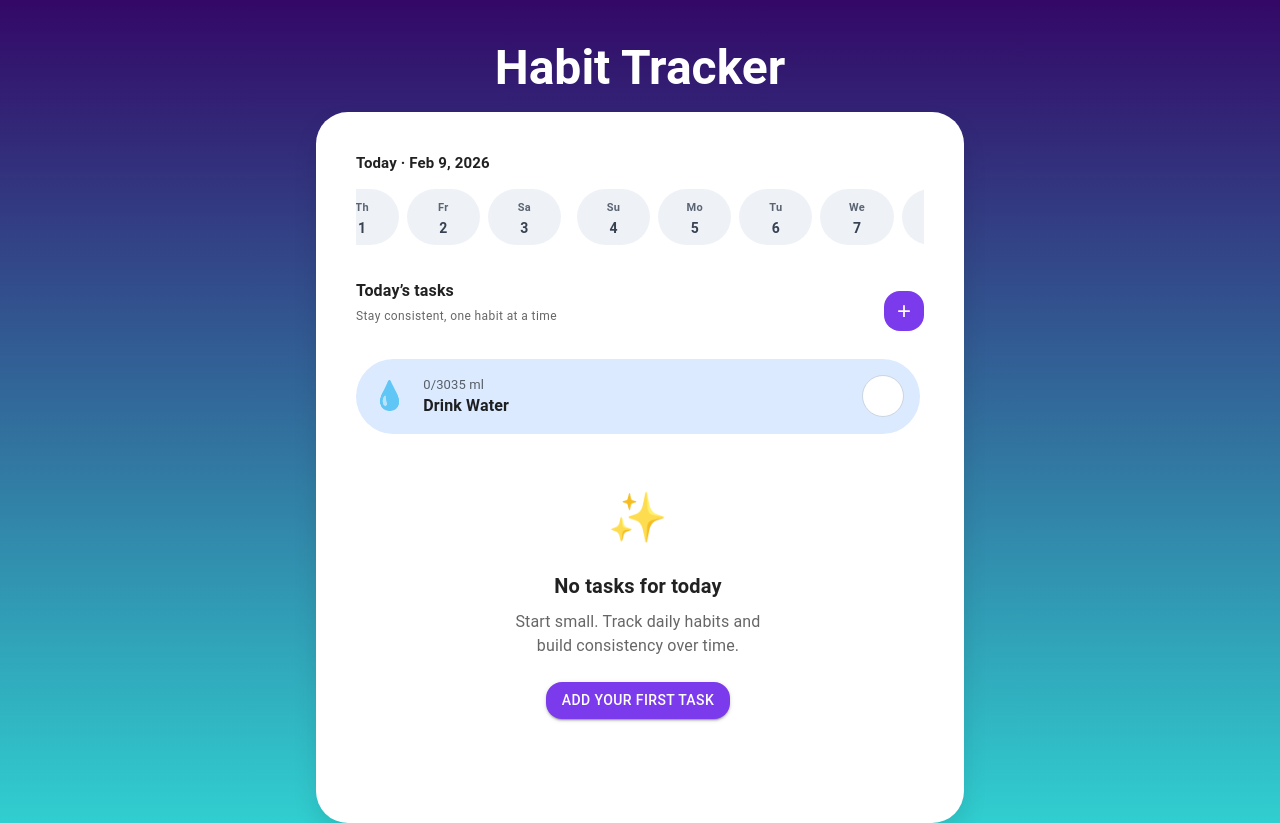
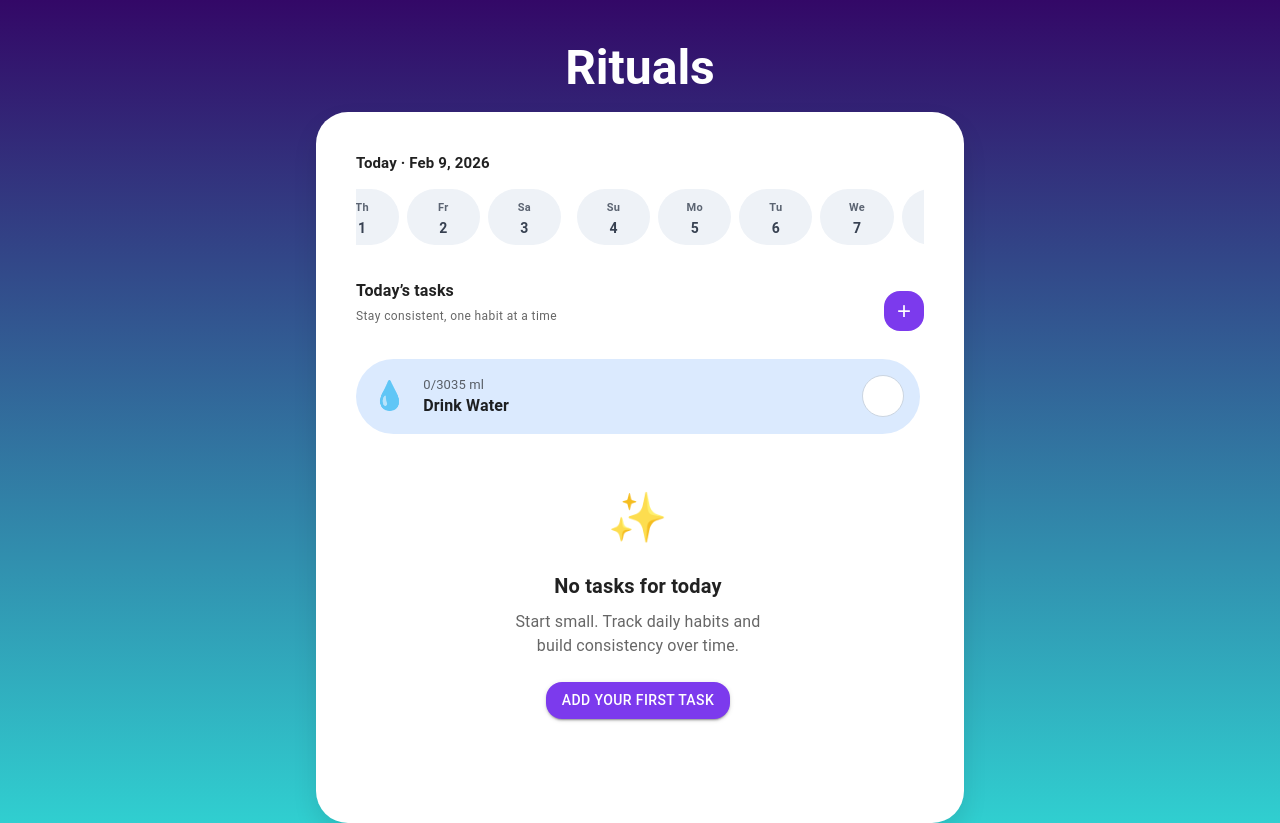
Before and after one commit to shubham348/tracker, a React (Vite) app: page / in a window 1280 px wide. Built offline with nearby package versions, Linux system fonts and the light colour scheme; some icons are missing.

Commit message:
title changes

```diff
--- a/src/App.jsx
+++ b/src/App.jsx
@@ -6,7 +6,7 @@ import EditTask from "./pages/EditTask";
 import AppLayout from "./components/AppLayout";
 function App() {
   return (
-    <AppLayout title="Habit Tracker">
+    <AppLayout title="Rituals">
       <Routes>
         <Route path="/" element={<Home />} />
         <Route path="/create" element={<CreateTask />} />
```
Also changed, not shown: 1 other file (tests, documents, lock files or other folders).
